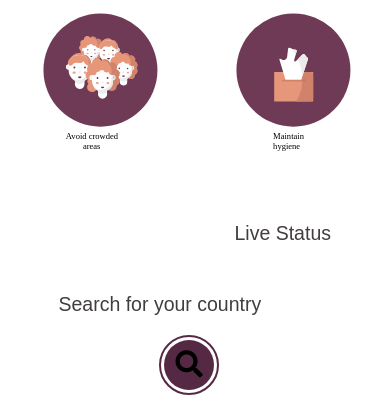
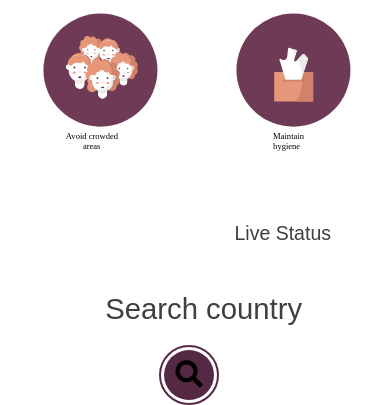
Before and after one commit to punidramesh/Artemis, a Django app: template src/templates/index.html in a window 390 px wide. Shown: the part 1498-1903 px from the top of the page. Run offline with Django 3.2, Linux system fonts and the light colour scheme; the template is opened without the code that fills it, so the values that code supplies are empty; parts of the project's set-up code (start-up, migrations or seed data) failed here and were passed over; some libraries are stand-ins or nearby versions; some web fonts are replaced.

Commit message:
Minor HTMl changes

```diff
--- a/src/templates/index.html
+++ b/src/templates/index.html
@@ -84,9 +84,6 @@
             font-size: 5vw;
             left: 10%;
             color: #ffffff;
-        }
-        td{
-            align-content: center;
         }
 
         #symptoms-img{
@@ -296,14 +293,17 @@
                 margin-top: 5%;
                 font-family: 'Candal', sans-serif;
                 font-size: 5vw;
-                left: 15%;
+                left: 27%;
                 color: #433E3E;
                 margin-bottom: 5%;
             }
 
         @media only screen and (max-width: 760px)  {
 
-
+            #search-text{
+                font-size: 7.5vw;
+                padding-right: 20vw;
+            }
             .responsive-table .table-header {
                 display: none;
             }
@@ -319,9 +319,9 @@
             }
             .responsive-table .col:before {
                 color: #6C7A89;
-                padding-right: 10px;
+                padding-right: 50px;
                 content: attr(data-label);
-                flex-basis: 50%;
+                flex-basis: 45%;
                 text-align: right;
             }
             #status-title{
@@ -467,7 +467,7 @@
                     <img id = "germany" src = "{% static 'images/pointer.png' %}">
                 {% endif %}
                 {%if i.cd == China%}
-                    <img id = "china" src = "{% static 'images/pointer.png' %}">
+                    <img id = "china" src = "{% static 'images/pointer.png' %}" title="China">
                 {% endif %}
             {% endfor %}
         </section>
@@ -495,30 +495,6 @@
 
         <section id = 'live-status'>
                 <p id = 'status-title'>Live Status</p>
-
-            <!--div id="mydata">
-
-                <table id = 'live_data'>
-                    <tbody role="rowgroup" >
-                        <thead id = 'header'>
-                            <tr>
-                                <td id = 'table-country'></td>
-                                <td id = 'table-deaths'>Death</td>
-                                <td id = 'table-affected'>Affected</td>
-                                <td id = 'table-recovered'>Recovered</td>
-                            </tr>
-                        </thead>
-                    {% for r in records %}
-                        <tr>
-                            <td id = 'country' role="cell">{{ r.cd }}</td>
-                            <td id = 'deaths' role="cell">{{ r.d }}</td>
-                            <td id = 'confirmed' role="cell">{{ r.cn }}</td>
-                            <td id = 'recovered' role="cell">{{ r.r }}</td>
-                        </tr>
-                    {% endfor %}
-                    </tbody>
-                </table>
-            </div-->
             <div class="container">
                 <ul class="responsive-table" id = 'table-l'>
                     <li class="table-header">
@@ -537,7 +513,7 @@
                     {% endfor %}
                 </ul>
               </div>
-            <p id = 'search-text'>Search for your country</p>
+            <p id = 'search-text'>Search country</p>
 
         </section>
         <section class="content">
@@ -545,7 +521,7 @@
               <input
                      type="text"
                      class="search-bar__input"
-                     placeholder="Search country..."
+                     placeholder="Search country"
                      aria-label="search"/>
               <button
                       class="search-bar__submit"
```
